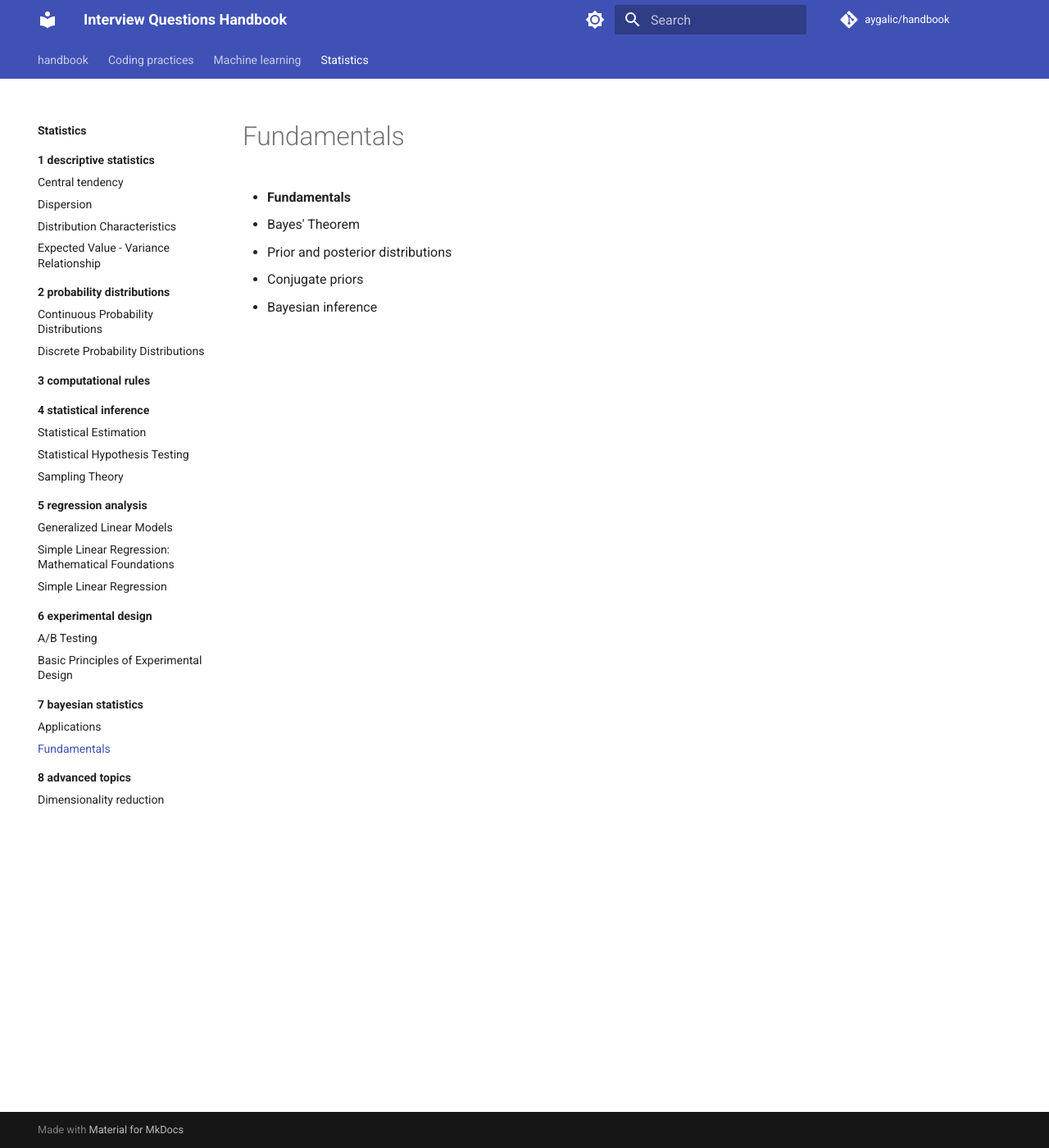
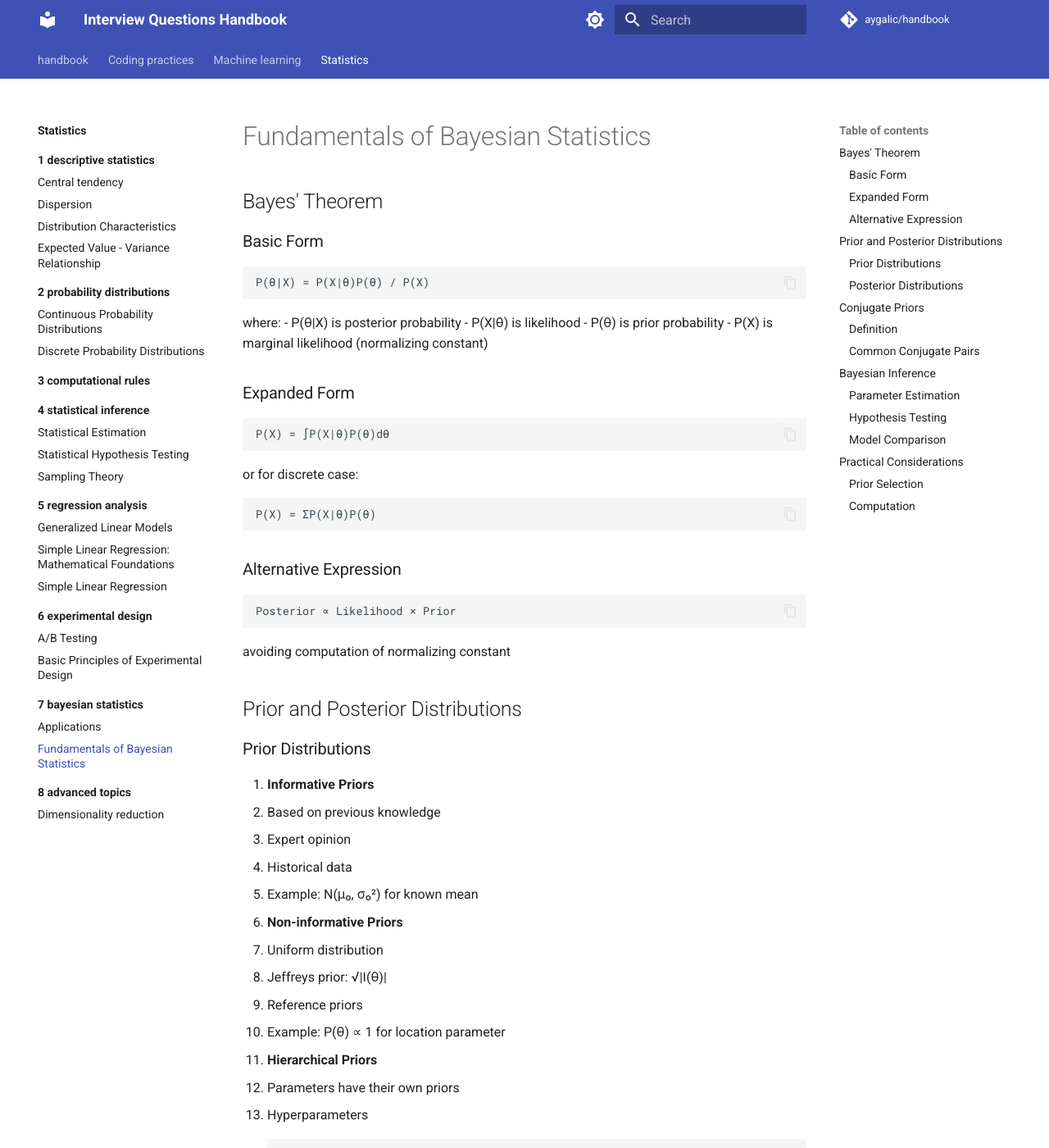
Before and after one commit to aygalic/handbook, an MkDocs documentation site: the page built from docs/statistics/7_bayesian_statistics/fundamentals.md, in a window 1280 px wide and 1400 px high. Shown: the whole window at 82% size. Built offline with MkDocs 1.6.1 and Material for MkDocs 9.7.7, drawn with Linux system fonts in a browser that asks for light colours; comment, search, counter and statistics services are not loaded; some of the changed text lies outside the part shown.

Commit message:
doc: bayes fundamentals

````diff
--- a/docs/statistics/7_bayesian_statistics/fundamentals.md
+++ b/docs/statistics/7_bayesian_statistics/fundamentals.md
@@ -1,5 +1,184 @@
-- **Fundamentals**
-  - Bayes' Theorem
-  - Prior and posterior distributions
-  - Conjugate priors
-  - Bayesian inference
+# Fundamentals of Bayesian Statistics
+
+## Bayes' Theorem
+
+### Basic Form
+```
+P(θ|X) = P(X|θ)P(θ) / P(X)
+```
+where:
+- P(θ|X) is posterior probability
+- P(X|θ) is likelihood
+- P(θ) is prior probability
+- P(X) is marginal likelihood (normalizing constant)
+
+### Expanded Form
+```
+P(X) = ∫P(X|θ)P(θ)dθ
+```
+or for discrete case:
+```
+P(X) = ΣP(X|θ)P(θ)
+```
+
+### Alternative Expression
+```
+Posterior ∝ Likelihood × Prior
+```
+avoiding computation of normalizing constant
+
+## Prior and Posterior Distributions
+
+### Prior Distributions
+
+1. **Informative Priors**
+   * Based on previous knowledge
+   * Expert opinion
+   * Historical data
+   * Example: N(μ₀, σ₀²) for known mean
+
+2. **Non-informative Priors**
+   * Uniform distribution
+   * Jeffreys prior: √|I(θ)|
+   * Reference priors
+   * Example: P(θ) ∝ 1 for location parameter
+
+3. **Hierarchical Priors**
+   * Parameters have their own priors
+   * Hyperparameters
+   ```
+   P(θ) = ∫P(θ|η)P(η)dη
+   ```
+
+### Posterior Distributions
+
+1. **Point Estimates**
+   * Posterior mean: E[θ|X]
+   * Posterior median
+   * Maximum a posteriori (MAP)
+
+2. **Interval Estimates**
+   * Credible intervals
+   * Highest posterior density (HPD)
+   ```
+   P(a ≤ θ ≤ b|X) = 1-α
+   ```
+
+3. **Posterior Predictive**
+   ```
+   P(X̃|X) = ∫P(X̃|θ)P(θ|X)dθ
+   ```
+
+## Conjugate Priors
+
+### Definition
+Prior and posterior from same family of distributions
+
+### Common Conjugate Pairs
+
+1. **Binomial-Beta**
+   * Likelihood: Binomial(n,θ)
+   * Prior: Beta(α,β)
+   * Posterior: Beta(α+x, β+n-x)
+   where x is number of successes
+
+2. **Normal-Normal**
+   * Likelihood: N(θ,σ²)
+   * Prior: N(μ₀,σ₀²)
+   * Posterior: N(μₙ,σₙ²)
+   where:
+   ```
+   μₙ = (σ⁻²X̄n + σ₀⁻²μ₀)/(σ⁻²n + σ₀⁻²)
+   σₙ² = 1/(σ⁻²n + σ₀⁻²)
+   ```
+
+3. **Poisson-Gamma**
+   * Likelihood: Poisson(θ)
+   * Prior: Gamma(α,β)
+   * Posterior: Gamma(α+Σx, β+n)
+
+## Bayesian Inference
+
+### Parameter Estimation
+
+1. **Point Estimation**
+   ```
+   θ̂ = E[θ|X] = ∫θP(θ|X)dθ
+   ```
+
+2. **Interval Estimation**
+   * Equal-tailed interval:
+   ```
+   [θₗ,θᵤ]: P(θ < θₗ|X) = P(θ > θᵤ|X) = α/2
+   ```
+   * HPD interval:
+   ```
+   P(θ∈[θₗ,θᵤ]|X) = 1-α
+   ```
+   minimizing θᵤ-θₗ
+
+### Hypothesis Testing
+
+1. **Bayes Factor**:
+```
+BF₁₀ = P(X|H₁)/P(X|H₀)
+```
+Interpretation:
+* BF₁₀ > 1: Evidence for H₁
+* BF₁₀ < 1: Evidence for H₀
+
+2. **Posterior Probability**:
+```
+P(H₁|X) = P(X|H₁)P(H₁)/P(X)
+```
+
+3. **Decision Theory**:
+```
+d* = argmin_d ∫L(d,θ)P(θ|X)dθ
+```
+where L is loss function
+
+### Model Comparison
+
+1. **Bayesian Model Averaging**:
+```
+P(θ|X) = ΣP(θ|M_k,X)P(M_k|X)
+```
+
+2. **DIC (Deviance Information Criterion)**:
+```
+DIC = D̄ + pD
+```
+where:
+- D̄ is expected deviance
+- pD is effective number of parameters
+
+## Practical Considerations
+
+### Prior Selection
+1. **Sensitivity Analysis**
+   * Multiple priors
+   * Impact on conclusions
+   * Robustness checks
+
+2. **Elicitation**
+   * Expert knowledge
+   * Historical data
+   * Meta-analysis
+
+### Computation
+1. **Analytical Solutions**
+   * Conjugate priors
+   * Simple models
+
+2. **Numerical Methods**
+   * MCMC
+   * Variational inference
+   * Laplace approximation
+
+Remember:
+1. Prior specification is crucial
+2. Conjugate priors simplify computation
+3. Interpretation differs from frequentist
+4. Model checking is important
+5. Consider computational feasibility
````
